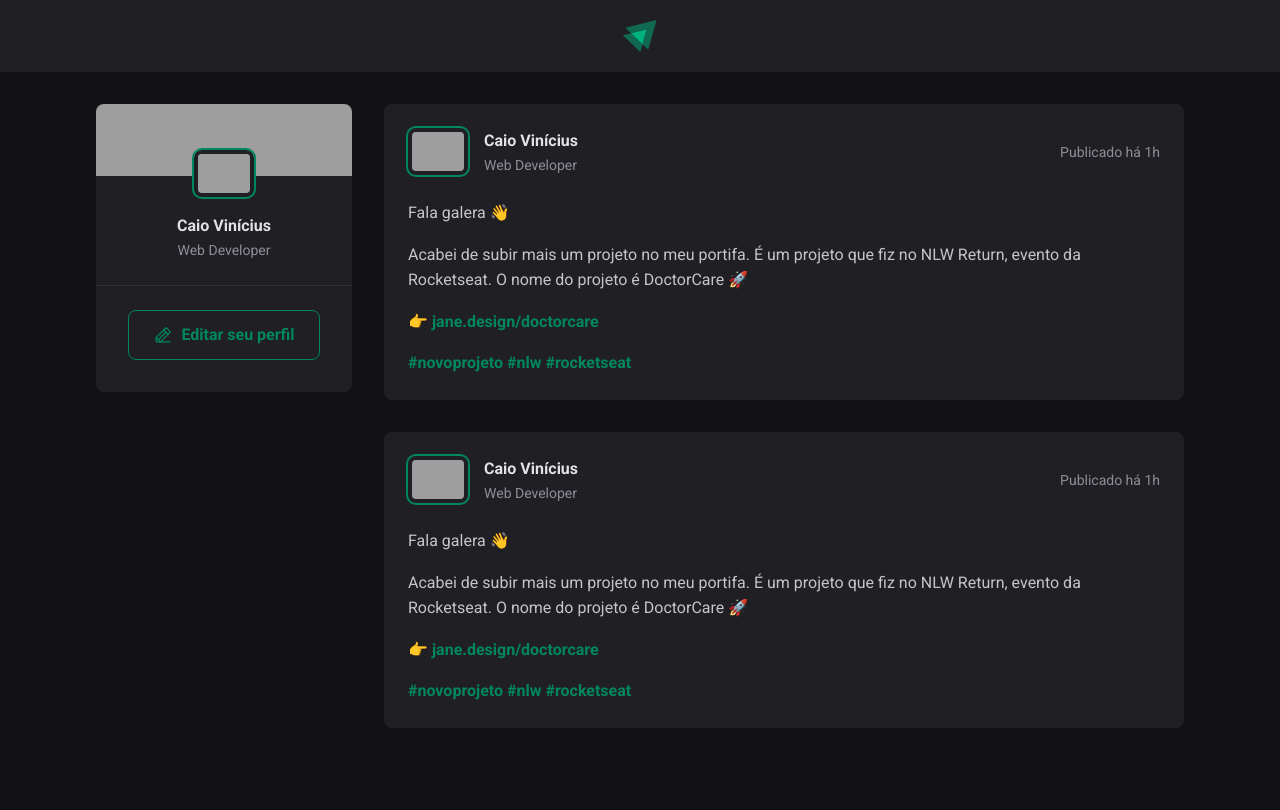
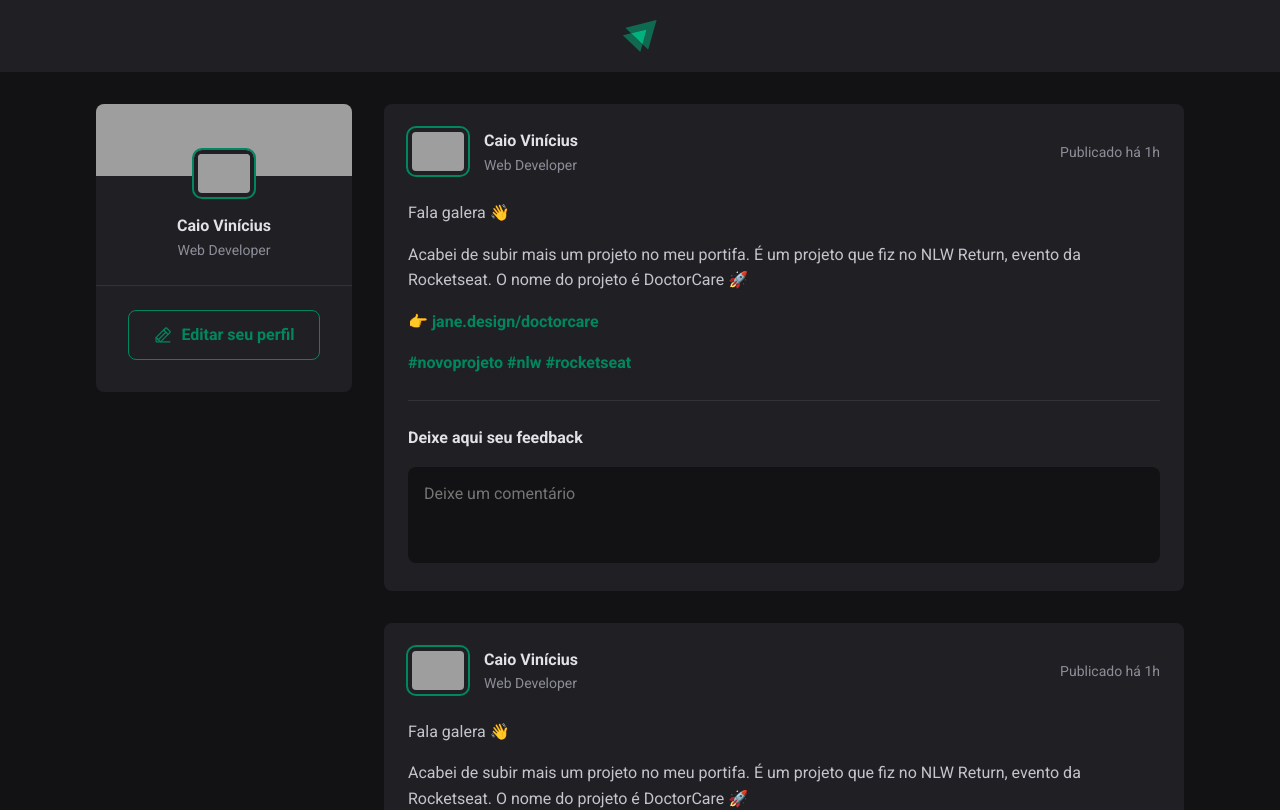
Before and after one commit to CaioVinicius7/ignite-feed, a React (Vite) app: page / in a window 1280 px wide. Shown: the top 810 px of the page. Built offline with nearby package versions, Linux system fonts and the light colour scheme; grey boxes are pictures that could not be loaded.

Commit message:
Formulário de comentários

```diff
--- a/src/components/Post.jsx
+++ b/src/components/Post.jsx
@@ -34,6 +34,20 @@
           <a href="#"> #rocketseat </a>
         </p>
       </div>
+
+      <form className={styles.commentForm}>
+        <strong> Deixe aqui seu feedback </strong>
+
+        <textarea
+          placeholder="Deixe um comentário"
+        />
+
+        <footer>
+          <button type="submit">
+            Publicar
+          </button>
+        </footer>
+      </form>
     </article>
   );
 }
--- a/src/components/Post.module.css
+++ b/src/components/Post.module.css
@@ -65,3 +65,54 @@
   color: var(--gray-400);
   line-height: 1.6;
 }
+
+.commentForm {
+  width: 100%;
+  margin-top: 1.5rem;
+  padding-top: 1.5rem;
+  border-top: 1px solid var(--gray-600);
+}
+
+.commentForm > strong {
+  line-height: 1.6;
+  color: var(--gray-100);
+}
+
+.commentForm textarea {
+  width: 100%;
+  background-color: var(--gray-900);
+  border: 0;
+  resize: none;
+  height: 6rem;
+  padding: 1rem;
+  border-radius: 8px;
+  color: var(--gray-100);
+  line-height: 1.4;
+  margin-top: 1rem;
+}
+
+.commentForm footer {
+  visibility: hidden;
+  max-height: 0;
+}
+
+.commentForm:focus-within footer {
+  visibility: visible;
+  max-height: none;
+}
+
+.commentForm button[type=submit] {
+  padding: 1rem 1.5rem;
+  margin-top: 1rem;
+  border-radius: 8px;
+  border: 0;
+  background-color: var(--green-500);
+  color: var(--white);
+  font-weight: bold;
+  cursor: pointer;
+  transition: background-color 0.1s;
+}
+
+.commentForm button[type=submit]:hover {
+  background-color: var(--green-300);
+}
--- a/src/global.css
+++ b/src/global.css
@@ -9,6 +9,11 @@
   --gray-900: #121214;
   --green-300: #00b37e;
   --green-500: #00875f;
+}
+
+:focus {
+  outline: transparent;
+  box-shadow: 0 0 0 2px var(--green-500);
 }
 
 * {
```
